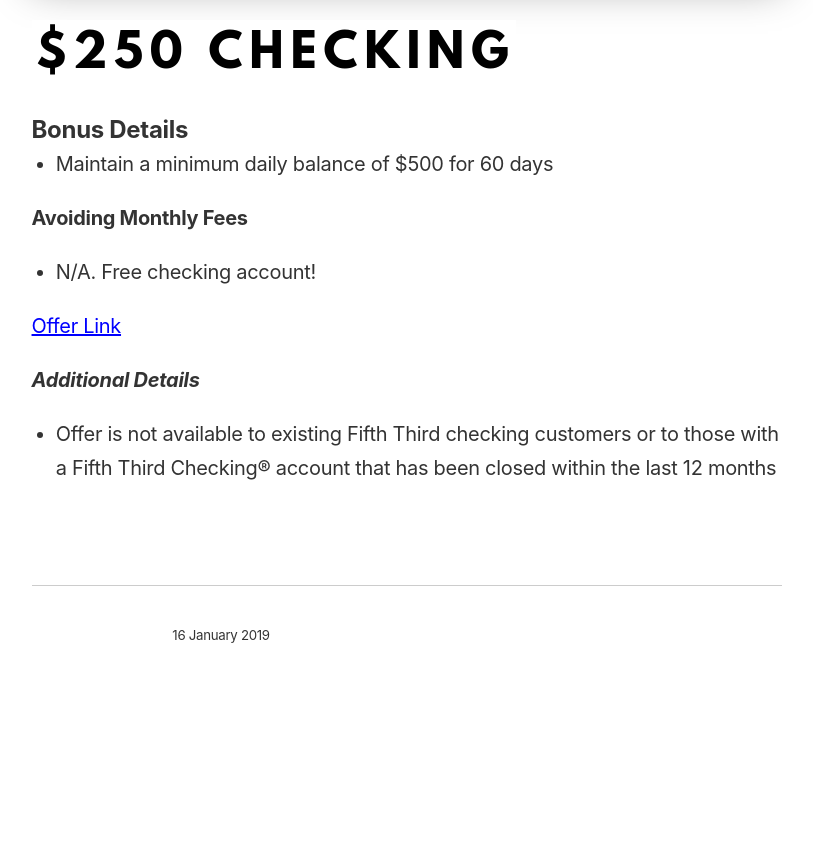
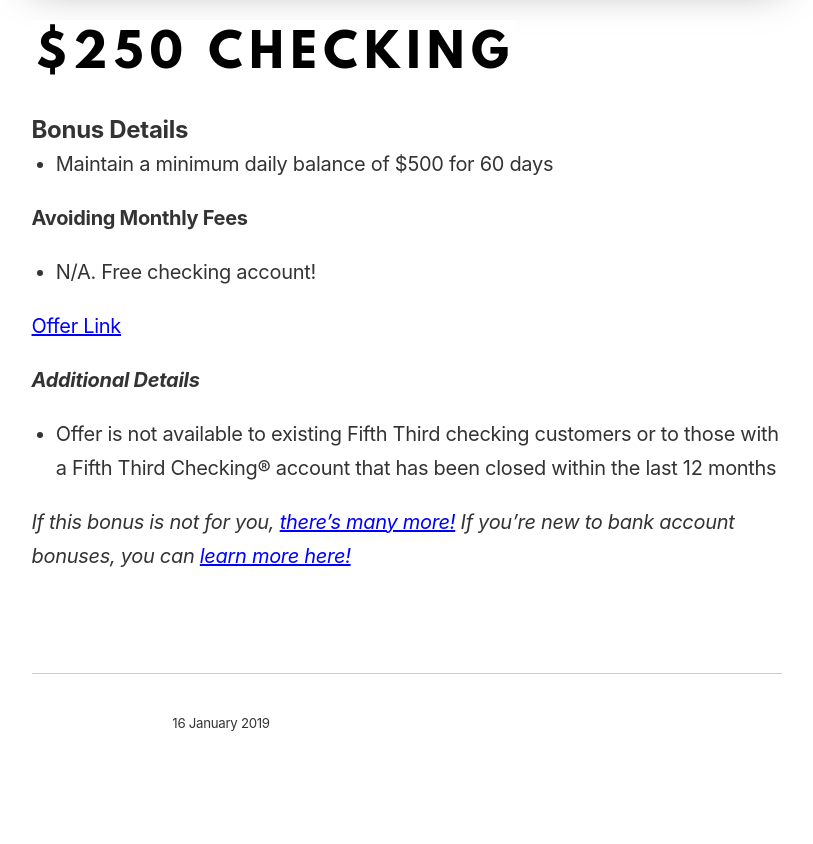
Before and after one commit to ohiosveryown/atldeals, a Jekyll site: the page built from _posts/2019-01-17-fifth-third-250-dollars-checking.markdown, in a window 1280 px wide. Shown: the part 992-1836 px from the top of the page, without its empty margins (233-1046 px from the left). Built offline with Jekyll 4.4.1, drawn with Linux system fonts in a browser that asks for light colours; our own code applies the rules of GitHub Pages for plain Markdown files; before the commit the page ends 1748 px from its top, so only the background shows below that.

Commit message:
Updated Fifth Third 250 Dollars Checking and 1 other file

```diff
--- a/_posts/2019-01-17-fifth-third-250-dollars-checking.markdown
+++ b/_posts/2019-01-17-fifth-third-250-dollars-checking.markdown
@@ -27,3 +27,7 @@
 ***Additional Details***
 
 * Offer is not available to existing Fifth Third checking customers or to those with a Fifth Third Checking® account that has been closed within the last 12 months
+
+
+
+*If this bonus is not for you, [there's many more!](https://atl.deals/bank-bonus) If you're new to bank account bonuses, you can [learn more here!](https://atl.deals/bankbonuses)*
--- a/_posts/2019-05-25-invest.markdown
+++ b/_posts/2019-05-25-invest.markdown
@@ -2,9 +2,6 @@
 title: Ellevest - $20 Offer
 date: 2019-05-25 17:16:00 Z
 permalink: ellevest
-categories:
-- new
-- bank-bonus
 image: https://i.imgur.com/mFvdBrW.jpg
 description: Receive $20 for funding a new investment acct
 layout: post
```
